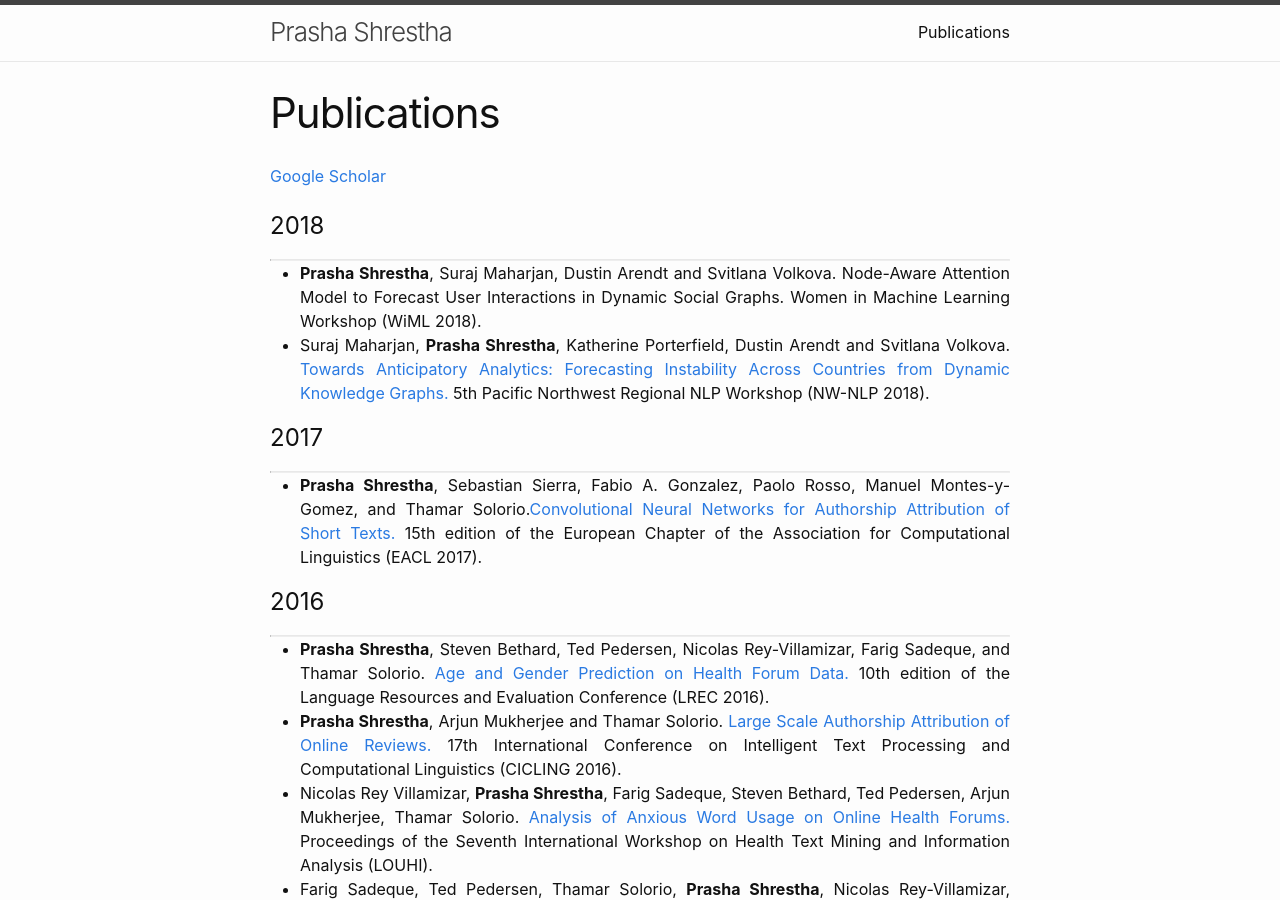
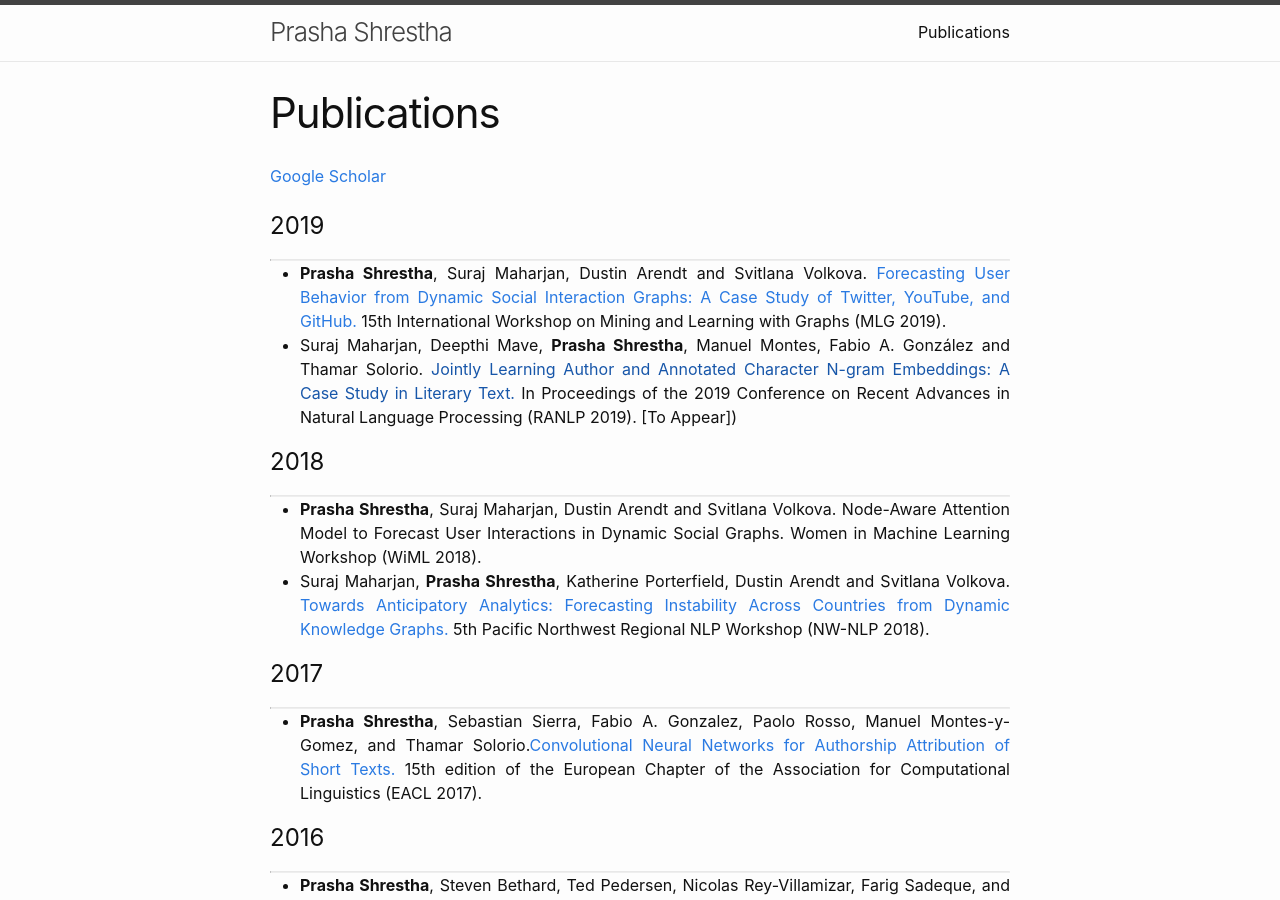
Before and after one commit to prashas/prashas.github.io, a Jekyll site: the page built from publications/index.html, in a window 1280 px wide and 900 px high. Built offline with Jekyll 4.4.1, drawn with Linux system fonts in a browser that asks for light colours.

Commit message:
Update index.html

```diff
--- a/publications/index.html
+++ b/publications/index.html
@@ -9,6 +9,15 @@ permalink: /publications/
 
 <div id='publications' style="text-align: justify">
     <div class='year'>
+        <h1>2019</h1>
+        <hr>
+        <ul>
+            <li> <strong>Prasha Shrestha</strong>, Suraj Maharjan, Dustin Arendt and Svitlana
+                Volkova. <a href='https://drive.google.com/file/d/16UBsx2lVLmyxhTmOsIzZPUhchh4IYrLp/view' >Forecasting User Behavior from Dynamic Social Interaction Graphs: A Case Study of Twitter, YouTube, and GitHub.</a> 15th International Workshop on Mining and Learning with Graphs (MLG 2019).</li>
+            <li>
+                Suraj Maharjan, Deepthi Mave, <strong>Prasha Shrestha</strong>,  Manuel Montes, Fabio A. González and Thamar Solorio. <a href=''>Jointly Learning Author and Annotated Character N-gram Embeddings: A Case Study in Literary Text. </a> In Proceedings of the 2019 Conference on Recent Advances in Natural Language Processing (RANLP 2019). [To Appear]) </li>
+
+        </ul>
         <h1>2018</h1>
         <hr>
         <ul>
```
